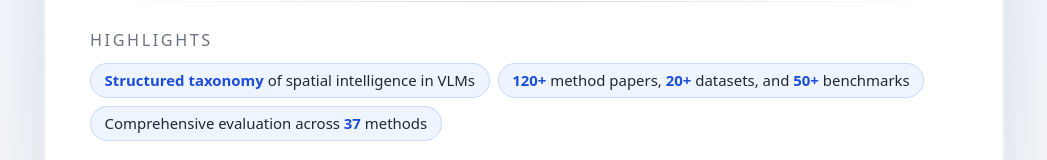
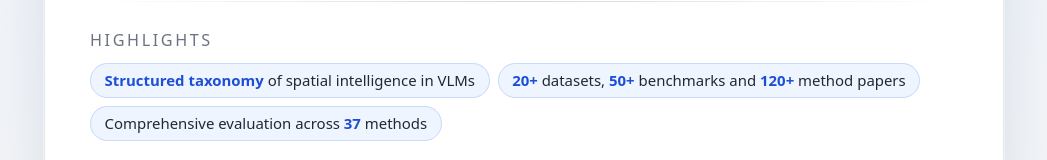
Before and after one commit to vulab-AI/Awesome-Spatial-VLMs, a plain HTML site: page index.html in a window 1280 px wide. Shown: the part 284-444 px from the top of the page, without its empty margins (116-1163 px from the left). Drawn offline with Linux system fonts and the light colour scheme.

Commit message:
Reorder list items for clarity in index.html

```diff
--- a/index.html
+++ b/index.html
@@ -388,8 +388,7 @@
                 <strong>Structured taxonomy</strong> of spatial intelligence in VLMs
               </li>
               <li>
-                <strong>120+</strong> method papers, <strong>20+</strong> datasets, and
-                <strong>50+</strong> benchmarks
+                <strong>20+</strong> datasets, <strong>50+</strong> benchmarks and <strong>120+</strong> method papers
               </li>
               <li>
                 Comprehensive evaluation across <strong>37</strong> methods
```
